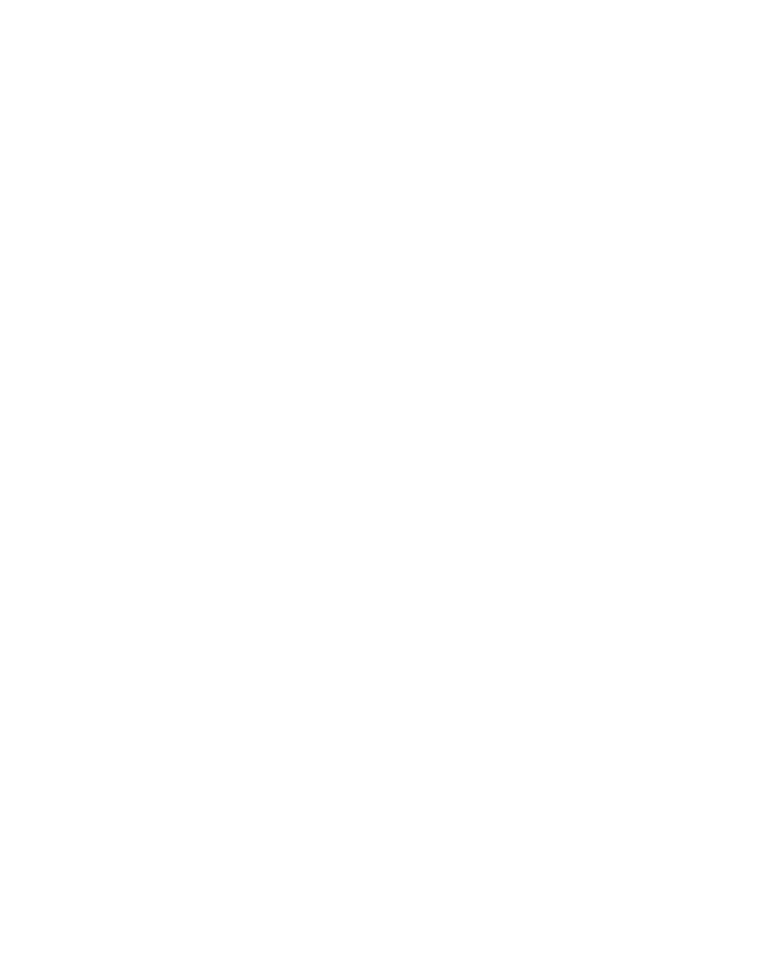
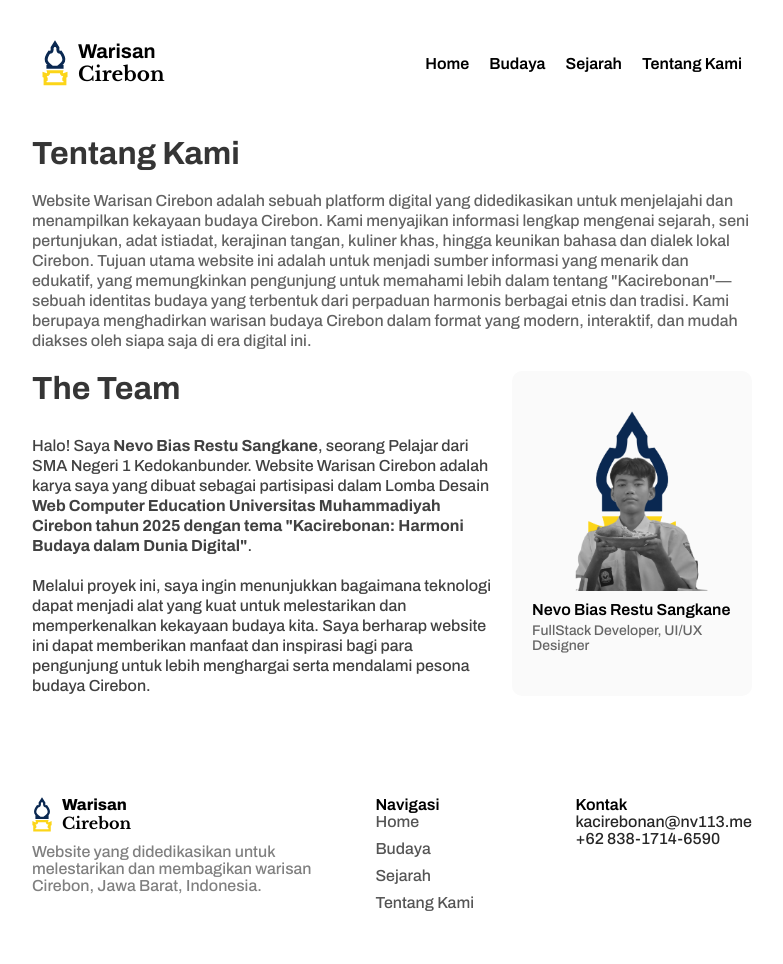
Before and after one commit to Nev113/kacirebonan, a plain HTML site: page tentang-kami.html in a window 1280 px wide. Shown: the whole page, without its empty margins (248-1031 px from the left). Before the commit the page ends 800 px from the top, so only its background shows below. Drawn offline with nearby package versions, Linux system fonts and the light colour scheme.

Commit message:
feat: add tentang-kami page

```diff
--- a/budaya.html
+++ b/budaya.html
@@ -5,6 +5,12 @@
     <meta name="viewport" content="width=device-width, initial-scale=1.0" />
     <title>Budaya - Warisan Cirebon</title>
     <link rel="stylesheet" href="./styles/budaya.css" />
+    <link rel="preconnect" href="https://fonts.googleapis.com" />
+    <link rel="preconnect" href="https://fonts.gstatic.com" crossorigin />
+    <link
+      href="https://fonts.googleapis.com/css2?family=Archivo:ital,wght@0,100..900;1,100..900&family=Libre+Baskerville:ital,wght@0,400;0,700;1,400&display=swap"
+      rel="stylesheet"
+    />
   </head>
   <body>
     <nav class="navbar">
--- /dev/null
+++ b/scripts/tentang-kami.js
@@ -0,0 +1,22 @@
+const hamburger = document.querySelector(".hamburger");
+const navMenu = document.querySelector(".nav-menu");
+
+hamburger.addEventListener("click", () => {
+  navMenu.classList.toggle("active");
+  hamburger.classList.toggle("active");
+});
+
+const navLinks = document.querySelectorAll(".nav-menu a");
+navLinks.forEach((link) => {
+  link.addEventListener("click", () => {
+    navMenu.classList.remove("active");
+    hamburger.classList.remove("active");
+  });
+});
+
+document.addEventListener("click", (e) => {
+  if (!hamburger.contains(e.target) && !navMenu.contains(e.target)) {
+    navMenu.classList.remove("active");
+    hamburger.classList.remove("active");
+  }
+});
--- /dev/null
+++ b/styles/tentang-kami.css
@@ -0,0 +1,291 @@
+body {
+  margin: 30px auto 0 auto;
+  max-width: 720px;
+  font-family: "Archivo", sans-serif;
+  font-weight: 500;
+  padding-bottom: 20px;
+}
+
+h1,
+h2,
+h3,
+h4,
+h5,
+p {
+  margin: 0;
+  padding: 0;
+}
+
+.hamburger {
+  width: 32px;
+  display: none;
+  transition: transform 0.3s ease;
+}
+
+.hamburger.active {
+  transform: rotate(90deg);
+}
+
+.container-logo {
+  display: flex;
+  gap: 10px;
+  flex-direction: row;
+  align-items: center;
+}
+
+.nav-menu ul {
+  list-style: none;
+  display: flex;
+  gap: 20px;
+  margin: 0;
+  padding: 0;
+}
+
+.nav-menu a {
+  text-decoration: none;
+  color: #000;
+  font-weight: 600;
+  font-family: "Archivo", sans-serif;
+}
+
+nav {
+  display: flex;
+  justify-content: space-between;
+  align-items: center;
+  padding: 10px;
+}
+
+.st-name {
+  font-family: "Archivo", sans-serif;
+  font-weight: 700;
+  font-size: 20px;
+}
+
+.nd-name {
+  font-family: "Libre Baskerville", serif;
+}
+
+.header-ttg {
+  display: flex;
+  flex-direction: column;
+  margin: 40px 0px 20px 0px;
+}
+
+.header-ttg h1 {
+  font-size: 32px;
+  font-weight: 700;
+  margin-bottom: 20px;
+  color: rgb(53, 53, 53);
+}
+
+.header-ttg p {
+  font-size: 16px;
+  color: rgb(99, 99, 99);
+  line-height: 20px;
+}
+
+.team-section {
+  display: flex;
+  flex-direction: row;
+  gap: 20px;
+}
+
+.box-profile {
+  display: flex;
+  flex-direction: column;
+  padding: 20px;
+  border-radius: 10px;
+  background-color: #fafafa;
+}
+
+.box-profile img {
+  width: 200px;
+  object-fit: cover;
+  margin-bottom: 10px;
+}
+
+.box-profile h3 {
+  font-size: 16px;
+  font-weight: 600;
+  margin-bottom: 5px;
+}
+
+.box-profile p {
+  font-size: 14px;
+  color: #666;
+  margin-bottom: 10px;
+}
+
+.inner-text {
+  display: flex;
+  flex-direction: column;
+  gap: 10px;
+}
+
+.inner-text h1 {
+  font-size: 32px;
+  font-weight: 700;
+  margin-bottom: 20px;
+  color: rgb(53, 53, 53);
+}
+
+.inner-text p {
+  font-size: 16px;
+  color: rgb(65, 65, 65);
+  line-height: 20px;
+}
+
+footer {
+  margin-top: 100px;
+  display: flex;
+  flex-direction: row;
+  gap: 30px;
+  width: 100%;
+  justify-content: space-between;
+  padding-bottom: 40px;
+}
+
+.logo-container {
+  display: flex;
+  flex-direction: row;
+  gap: 10px;
+  align-items: center;
+  font-size: 16px;
+}
+
+.logo-container img {
+  width: 20px;
+}
+
+.st-name-footer,
+.nd-name-footer {
+  font-size: 16px;
+  font-weight: 800;
+}
+
+.nd-name-footer {
+  font-family: "Libre Baskerville", serif;
+}
+
+.desc-footer {
+  font-size: 16px;
+  font-family: "Archivo", sans-serif;
+  color: gray;
+  margin-top: 10px;
+}
+
+footer .container-1 {
+  display: flex;
+  width: 100%;
+  flex-direction: column;
+}
+
+.container-2 {
+  width: 60%;
+}
+
+.container-2 h3 {
+  font-weight: 600;
+  font-size: 16px;
+}
+
+.container-2 ul {
+  list-style: none;
+  padding: 0;
+  margin: 0;
+}
+
+.container-2 ul li {
+  margin-bottom: 10px;
+}
+
+.container-2 ul li a {
+  text-decoration: none;
+  color: rgb(84, 84, 84);
+}
+
+.container-3 {
+  width: 30%;
+}
+.container-3 > p {
+  font-size: 16px;
+  font-family: "Archivo", sans-serif;
+  color: rgb(39, 39, 39);
+}
+
+.container-3 h3 {
+  font-weight: 600;
+  font-size: 16px;
+}
+
+@media (max-width: 600px) {
+  body {
+    margin: 20px auto 0 auto;
+    padding: 0 30px;
+  }
+
+  .hamburger {
+    display: block;
+    cursor: pointer;
+    transition: transform 0.3s ease;
+  }
+
+  .hamburger:hover {
+    transform: scale(1.1);
+  }
+
+  .nav-menu {
+    position: absolute;
+    top: 100%;
+    left: 0;
+    right: 0;
+    width: 100%;
+    height: 100%;
+    background-color: white;
+    box-shadow: 0 2px 10px rgba(0, 0, 0, 0.1);
+    border-radius: 8px;
+    margin: 10px;
+    transform: translateY(-20px);
+    opacity: 0;
+    visibility: hidden;
+    transition: all 0.3s ease;
+    z-index: 1000;
+  }
+
+  .nav-menu.active {
+    transform: translateY(0);
+    opacity: 1;
+    visibility: visible;
+  }
+
+  .nav-menu ul {
+    flex-direction: column;
+    gap: 0;
+    padding: 20px;
+    margin: 0;
+  }
+
+  .nav-menu li {
+    padding: 15px 0;
+    border-bottom: 1px solid #f0f0f0;
+  }
+
+  .nav-menu li:last-child {
+    border-bottom: none;
+  }
+
+  .nav-menu a {
+    display: block;
+    padding: 5px 0;
+    transition: color 0.3s ease;
+  }
+
+  .nav-menu a:hover {
+    color: #666;
+  }
+
+  .container-logo {
+    flex-direction: row;
+    align-items: center;
+  }
+}
--- a/tentang-kami.html
+++ b/tentang-kami.html
@@ -0,0 +1,117 @@
+<!DOCTYPE html>
+<html lang="en">
+  <head>
+    <meta charset="UTF-8" />
+    <meta name="viewport" content="width=device-width, initial-scale=1.0" />
+    <title>Tentang Kami - Warisan</title>
+    <link rel="stylesheet" href="./styles/tentang-kami.css" />
+    <link rel="preconnect" href="https://fonts.googleapis.com" />
+    <link rel="preconnect" href="https://fonts.gstatic.com" crossorigin />
+    <link
+      href="https://fonts.googleapis.com/css2?family=Archivo:ital,wght@0,100..900;1,100..900&family=Libre+Baskerville:ital,wght@0,400;0,700;1,400&display=swap"
+      rel="stylesheet"
+    />
+  </head>
+  <body>
+    <nav class="navbar">
+      <div class="container-logo">
+        <img src="./assets/logo.svg" alt="Warisan Cirebon Logo" />
+        <p class="st-name">
+          Warisan <br /><span class="nd-name">Cirebon</span>
+        </p>
+      </div>
+      <div class="nav-menu">
+        <ul>
+          <li><a href="/index.html">Home</a></li>
+          <li><a href="/budaya.html">Budaya</a></li>
+          <li><a href="/sejarah.html">Sejarah</a></li>
+          <li><a href="/tentang-kami.html">Tentang Kami</a></li>
+        </ul>
+      </div>
+      <svg
+        xmlns="http://www.w3.org/2000/svg"
+        fill="none"
+        viewBox="0 0 24 24"
+        stroke-width="1.5"
+        stroke="currentColor"
+        class="hamburger"
+      >
+        <path
+          stroke-linecap="round"
+          stroke-linejoin="round"
+          d="M3.75 9h16.5m-16.5 6.75h16.5"
+        />
+      </svg>
+    </nav>
+    <div class="header-ttg">
+      <h1>Tentang Kami</h1>
+      <p>
+        Website Warisan Cirebon adalah sebuah platform digital yang
+        didedikasikan untuk menjelajahi dan menampilkan kekayaan budaya Cirebon.
+        Kami menyajikan informasi lengkap mengenai sejarah, seni pertunjukan,
+        adat istiadat, kerajinan tangan, kuliner khas, hingga keunikan bahasa
+        dan dialek lokal Cirebon. Tujuan utama website ini adalah untuk menjadi
+        sumber informasi yang menarik dan edukatif, yang memungkinkan pengunjung
+        untuk memahami lebih dalam tentang "Kacirebonan"—sebuah identitas budaya
+        yang terbentuk dari perpaduan harmonis berbagai etnis dan tradisi. Kami
+        berupaya menghadirkan warisan budaya Cirebon dalam format yang modern,
+        interaktif, dan mudah diakses oleh siapa saja di era digital ini.
+      </p>
+    </div>
+    <div class="team-section">
+      <div class="inner-text">
+        <h1>The Team</h1>
+        <p>
+          Halo! Saya <b>Nevo Bias Restu Sangkane</b>, seorang Pelajar dari SMA
+          Negeri 1 Kedokanbunder. Website Warisan Cirebon adalah karya saya yang
+          dibuat sebagai partisipasi dalam Lomba Desain
+          <b
+            >Web Computer Education Universitas Muhammadiyah Cirebon tahun 2025
+            dengan tema "Kacirebonan: Harmoni Budaya dalam Dunia Digital"</b
+          >. <br /><br />Melalui proyek ini, saya ingin menunjukkan bagaimana
+          teknologi dapat menjadi alat yang kuat untuk melestarikan dan
+          memperkenalkan kekayaan budaya kita. Saya berharap website ini dapat
+          memberikan manfaat dan inspirasi bagi para pengunjung untuk lebih
+          menghargai serta mendalami pesona budaya Cirebon.
+        </p>
+      </div>
+      <div class="box-profile">
+        <img src="./assets/personal-photo.png" />
+        <div>
+          <h3>Nevo Bias Restu Sangkane</h3>
+          <p>FullStack Developer, UI/UX Designer</p>
+        </div>
+      </div>
+    </div>
+    <footer>
+      <div class="container-1">
+        <div class="logo-container">
+          <img src="./assets/logo.svg" alt="Warisan Cirebon Logo" />
+          <p class="st-name-footer">
+            Warisan <br /><span class="nd-name-footer">Cirebon</span>
+          </p>
+        </div>
+        <p class="desc-footer">
+          Website yang didedikasikan untuk melestarikan dan membagikan warisan
+          Cirebon, Jawa Barat, Indonesia.
+        </p>
+      </div>
+      <div></div>
+      <div class="container-2">
+        <h3>Navigasi</h3>
+        <ul>
+          <li><a href="/index.html">Home</a></li>
+          <li><a href="/budaya.html">Budaya</a></li>
+          <li><a href="/sejarah.html">Sejarah</a></li>
+          <li><a href="/tentang-kami.html">Tentang Kami</a></li>
+        </ul>
+      </div>
+      <div class="container-3">
+        <h3>Kontak</h3>
+        <p>kacirebonan@nv113.me</p>
+        <p>+62 838-1714-6590</p>
+      </div>
+    </footer>
+    <script src="./scripts/tentang-kami.js"></script>
+  </body>
+</html>
```
Also changed, not shown: assets/personal-photo.png (added).
